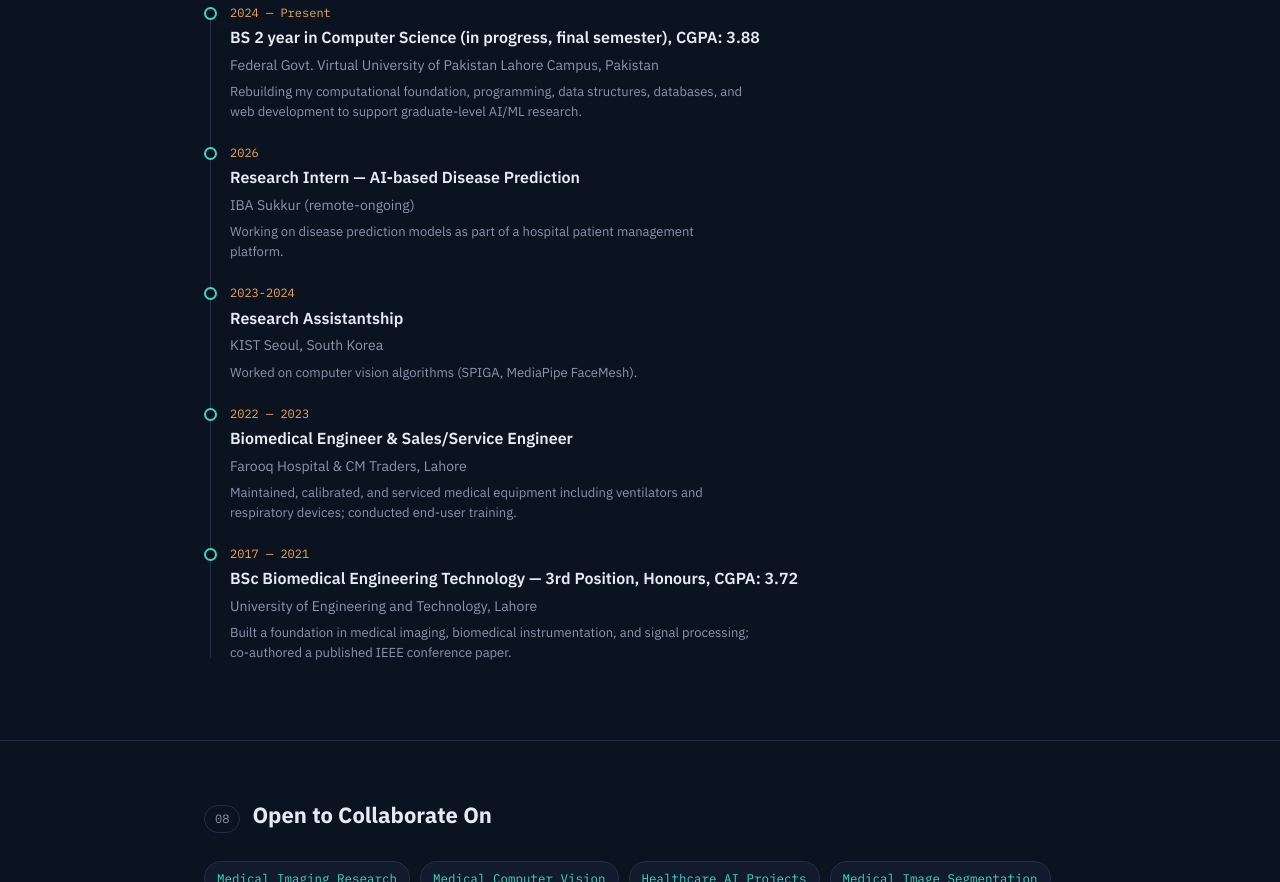
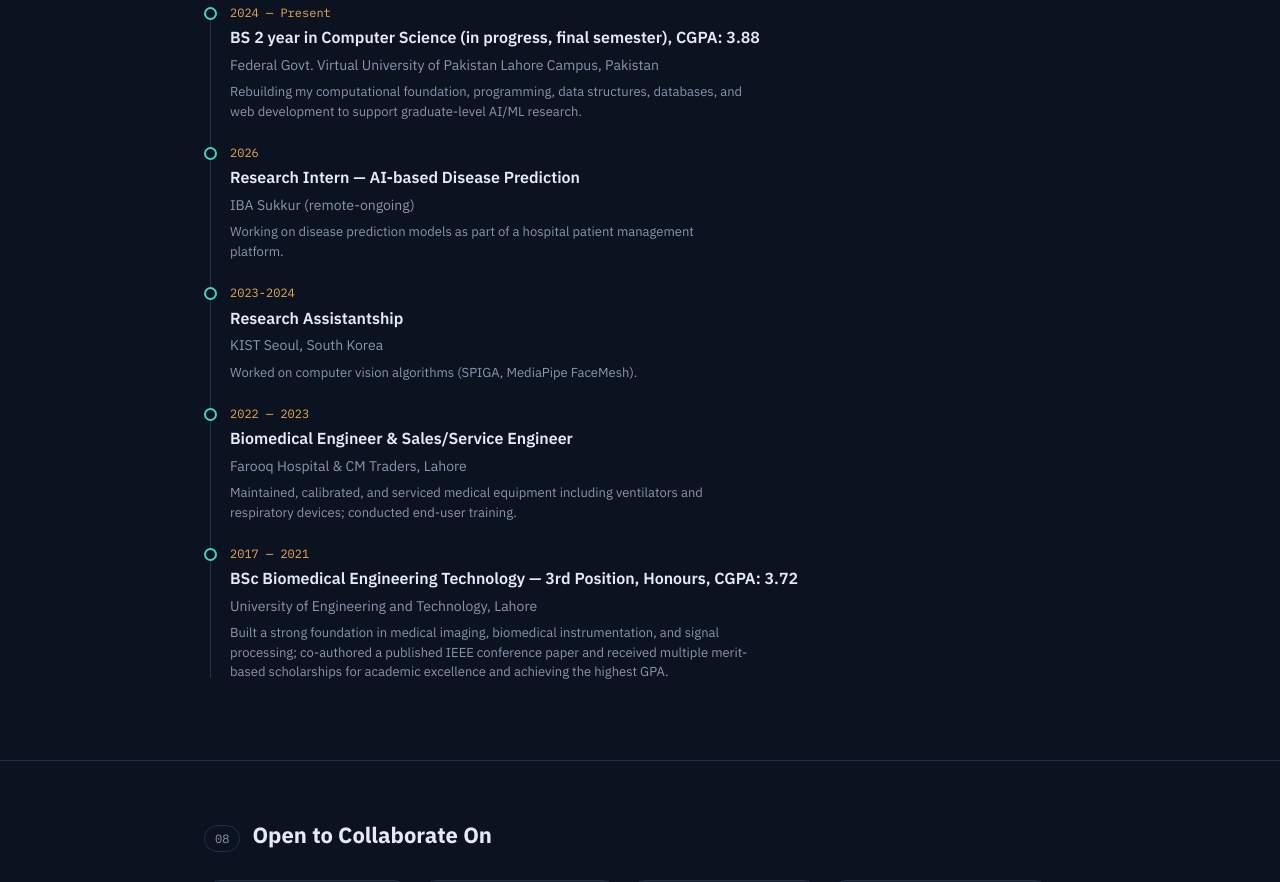
Before and after one commit to S-Zahraa/S-Zahraa.github.io, a plain HTML site: page index.html in a window 1280 px wide. Shown: the part 6990-7872 px from the top of the page. Drawn offline with Linux system fonts and the light colour scheme.

Commit message:
index.html

```diff
--- a/index.html
+++ b/index.html
@@ -720,7 +720,7 @@
         <div class="when">2017 — 2021</div>
         <div class="what">BSc Biomedical Engineering Technology — 3rd Position, Honours, CGPA: 3.72 </div>
         <div class="where">University of Engineering and Technology, Lahore</div>
-        <div class="tdesc">Built a foundation in medical imaging, biomedical instrumentation, and signal processing; co-authored a published IEEE conference paper.</div>
+        <div class="tdesc">Built a strong foundation in medical imaging, biomedical instrumentation, and signal processing; co-authored a published IEEE conference paper and received multiple merit-based scholarships for academic excellence and achieving the highest GPA.</div>
       </div>
     </div>
   </div>
```
